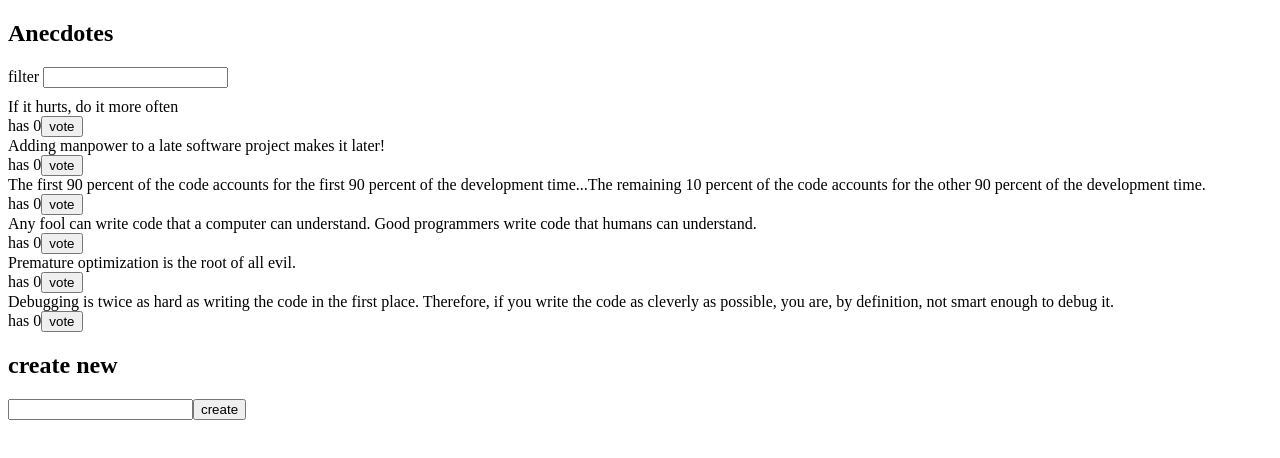
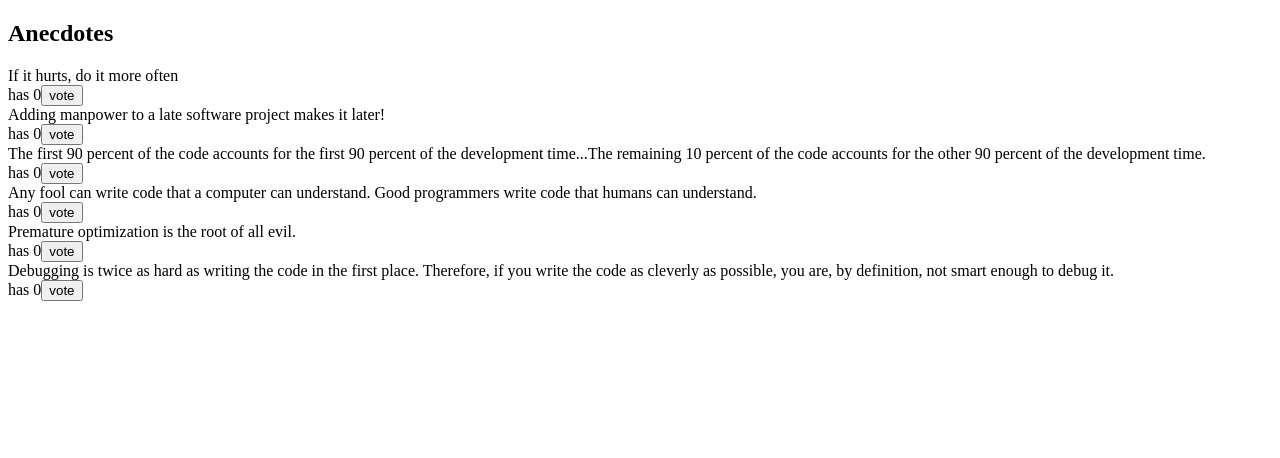
Before and after one commit to r0bert1/Fullstack-Osa-6, a React (Create React App) app in the folder redux-anecdotes/: page / in a window 1280 px wide. Shown: the top 458 px of the page. Built offline with nearby package versions, Linux system fonts and the light colour scheme.

Commit message:
exercise 6.12

```diff
--- a/redux-anecdotes/package.json
+++ b/redux-anecdotes/package.json
@@ -5,6 +5,7 @@
   "dependencies": {
     "react": "^16.8.2",
     "react-dom": "^16.8.2",
+    "react-redux": "^7.1.0",
     "react-scripts": "2.1.3",
     "redux": "^4.0.1"
   },
--- a/redux-anecdotes/src/App.js
+++ b/redux-anecdotes/src/App.js
@@ -8,10 +8,10 @@ const App = (props) => {
   return (
     <div>
       <h2>Anecdotes</h2>
-      <Notification store={props.store} />
-      <Filter store={props.store} />
+      {/*<Notification store={props.store} />*/}
+      {/*<Filter store={props.store} />*/}
       <AnecdoteList store={props.store} />
-      <AnecdoteForm store={props.store} />
+      {/*<AnecdoteForm store={props.store} />*/}
     </div>
   )
 }
--- a/redux-anecdotes/src/components/AnecdoteList.js
+++ b/redux-anecdotes/src/components/AnecdoteList.js
@@ -1,9 +1,10 @@
 import React from 'react'
+import { connect } from 'react-redux'
 import { voteFor } from '../reducers/anecdoteReducer'
 import { show , hide } from '../reducers/notificationReducer'
 
 const AnecdoteList = (props) => {
-  const { anecdotes , filter } = props.store.getState()
+  const { anecdotes , filter } = props
 
   const anecdotesToShow = () => {
     if (filter === '') {
@@ -48,4 +49,14 @@ const AnecdoteList = (props) => {
   )
 }
 
-export default AnecdoteList
+const mapStateToProps = (state) => {
+  console.log(state)
+  return {
+    anecdotes: state.anecdotes,
+    filter: state.filter
+  }
+}
+
+const ConnectedAnecdoteList = connect(mapStateToProps)(AnecdoteList)
+
+export default ConnectedAnecdoteList
--- a/redux-anecdotes/src/index.js
+++ b/redux-anecdotes/src/index.js
@@ -1,6 +1,7 @@
 import React from 'react'
 import ReactDOM from 'react-dom'
 import { createStore, combineReducers } from 'redux'
+import { Provider } from 'react-redux'
 import App from './App'
 import anecdoteReducer from './reducers/anecdoteReducer'
 import notificationReducer from './reducers/notificationReducer'
@@ -16,7 +17,9 @@ const store = createStore(reducer)
 
 const render = () => {
   ReactDOM.render(
-    <App store={store} />,
+    <Provider store={store}>
+      <App />
+    </Provider>,
     document.getElementById('root')
   )
 }
--- a/redux-anecdotes/src/reducers/anecdoteReducer.js
+++ b/redux-anecdotes/src/reducers/anecdoteReducer.js
@@ -20,8 +20,6 @@ const asObject = (anecdote) => {
 const initialState = anecdotesAtStart.map(asObject)
 
 const reducer = (state = initialState, action) => {
-  console.log('state now: ', state)
-  console.log('action', action)
 
   switch (action.type) {
     case 'VOTE':
```
Also changed, not shown: 1 other file (tests, documents, lock files or other folders).
